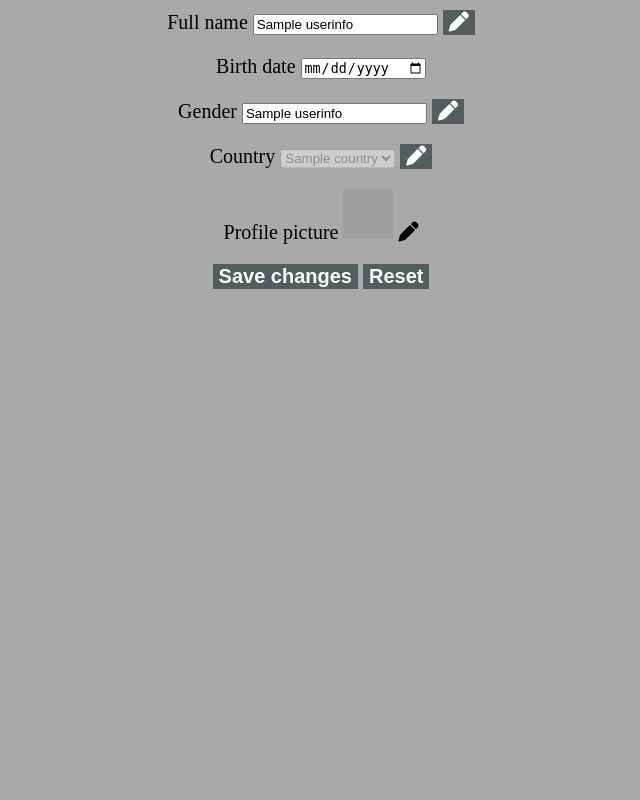
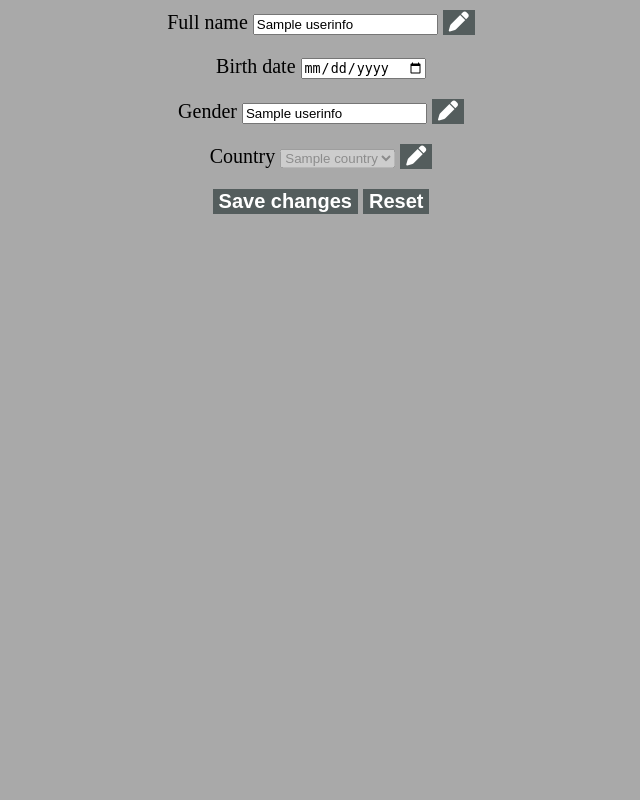
Before and after one commit to Samuel109331/simple-flask-messanger, a Flask app: template messanger/templates/setting.html in a window 1280 px wide. Shown: the part 60-860 px from the top of the page, without its empty margins (319-959 px from the left). Run offline with Flask 3, Linux system fonts and the light colour scheme; the template is opened without the code that fills it: most values are stand-ins (such as "Sample title", 1, 10 or a date in 2020); grey boxes are pictures that could not be loaded.

Commit message:
Update setting.html

```diff
--- a/messanger/templates/setting.html
+++ b/messanger/templates/setting.html
@@ -32,11 +32,6 @@ Account settings
         <button type="button" onclick="edit('country')"><i class="fa-sharp fa-solid fa-pen"></i></button>
     </div>
     <div class="input-container">
-        <label>Profile picture</label>
-        <a href="/{{ userinfo[5] }}"><img src="/{{ userinfo[5] }}" width="50" height="50"></a>
-        <a href="/changedp"><i class="fa-sharp fa-solid fa-pen" style="color: black;"></i></a>
-    </div>
-    <div class="input-container">
         <button type="submit">Save changes</button>
         <button type="reset">Reset</button>
     </div>
```
